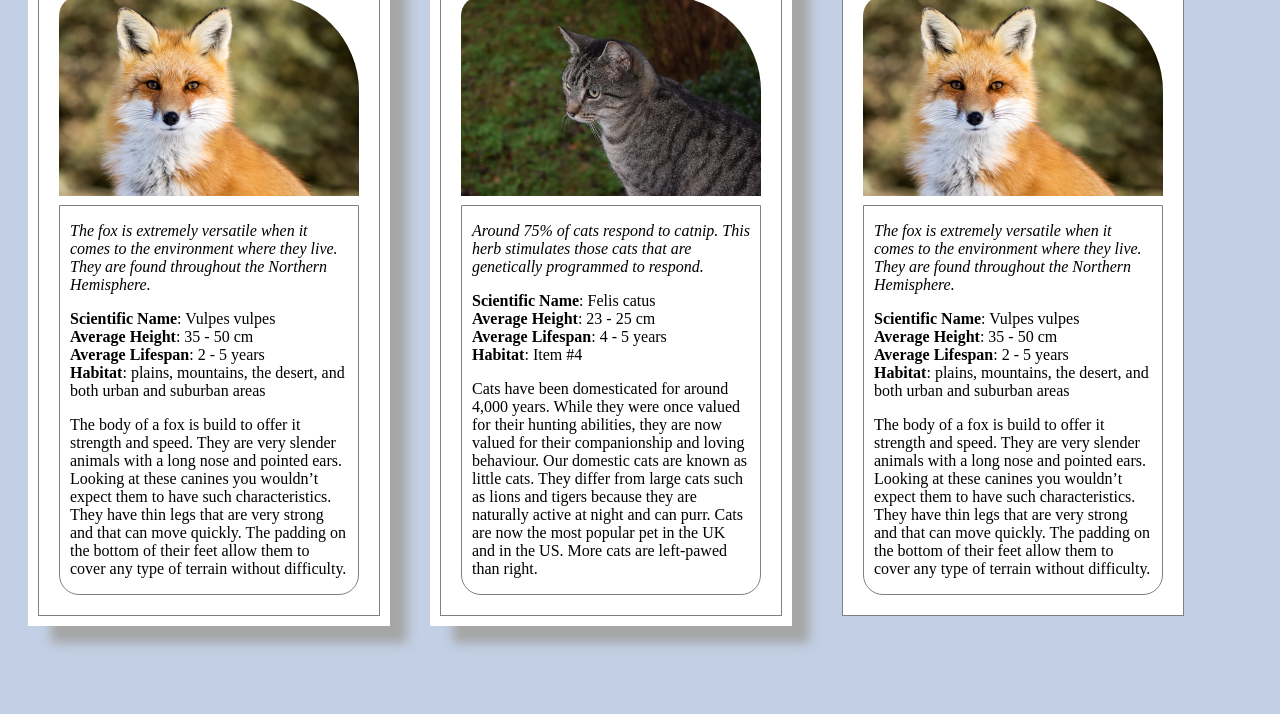
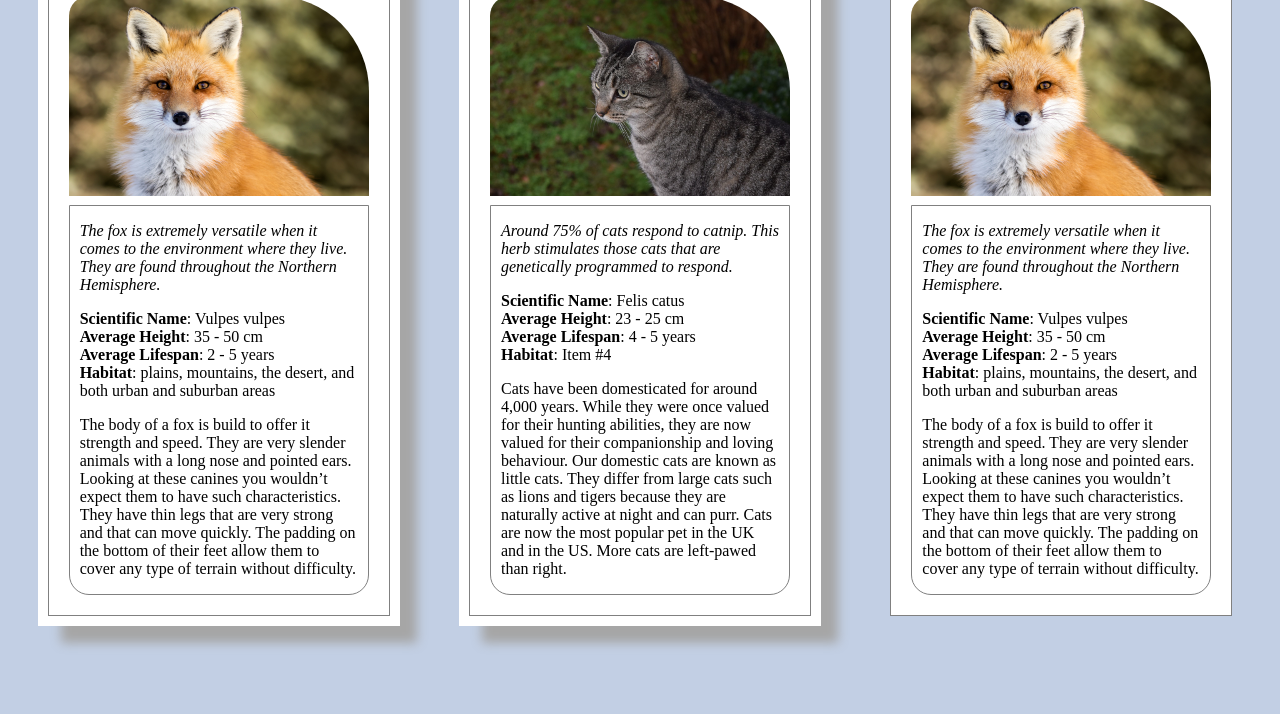
Before and after one commit to Thomas1981Lang/fend-animal-trading-cards, a plain HTML site: page card.html in a window 1280 px wide. Shown: the part 145-859 px from the top of the page. Drawn offline with Linux system fonts and the light colour scheme.

Commit message:
Flexbox and Transition added

```diff
--- a/card.html
+++ b/card.html
@@ -8,7 +8,7 @@
 </head>
 
 <body>
-
+	<main>
 		<!-- TRADING CARD SPECIAL FOX Start  -->
 		<div class="cardspecial">
 			<!-- your favorite animal's name goes here -->
@@ -126,7 +126,7 @@
 					pet in the UK and in the US. More cats are left-pawed than right.</p>
 			</div>
 		</div>
-
+	</main>
 </body>
 
 </html>
--- a/resources/css/styles.css
+++ b/resources/css/styles.css
@@ -27,6 +27,13 @@ img {
     height: 200px;
     border-top-left-radius: 20px;
     border-top-right-radius: 95px;
+}
+
+
+main {
+    display: flex;
+    justify-content: space-around;
+    flex-wrap: wrap;
 }
 
 /************************************
@@ -73,6 +80,7 @@ img {
     width: 300px;
     border: 1px solid gray;
     float: left;
+    transition: transform 400ms;
 }
 
 .cardsimpl:hover {
```
Lines whose indentation alone changed are shown as unchanged.
